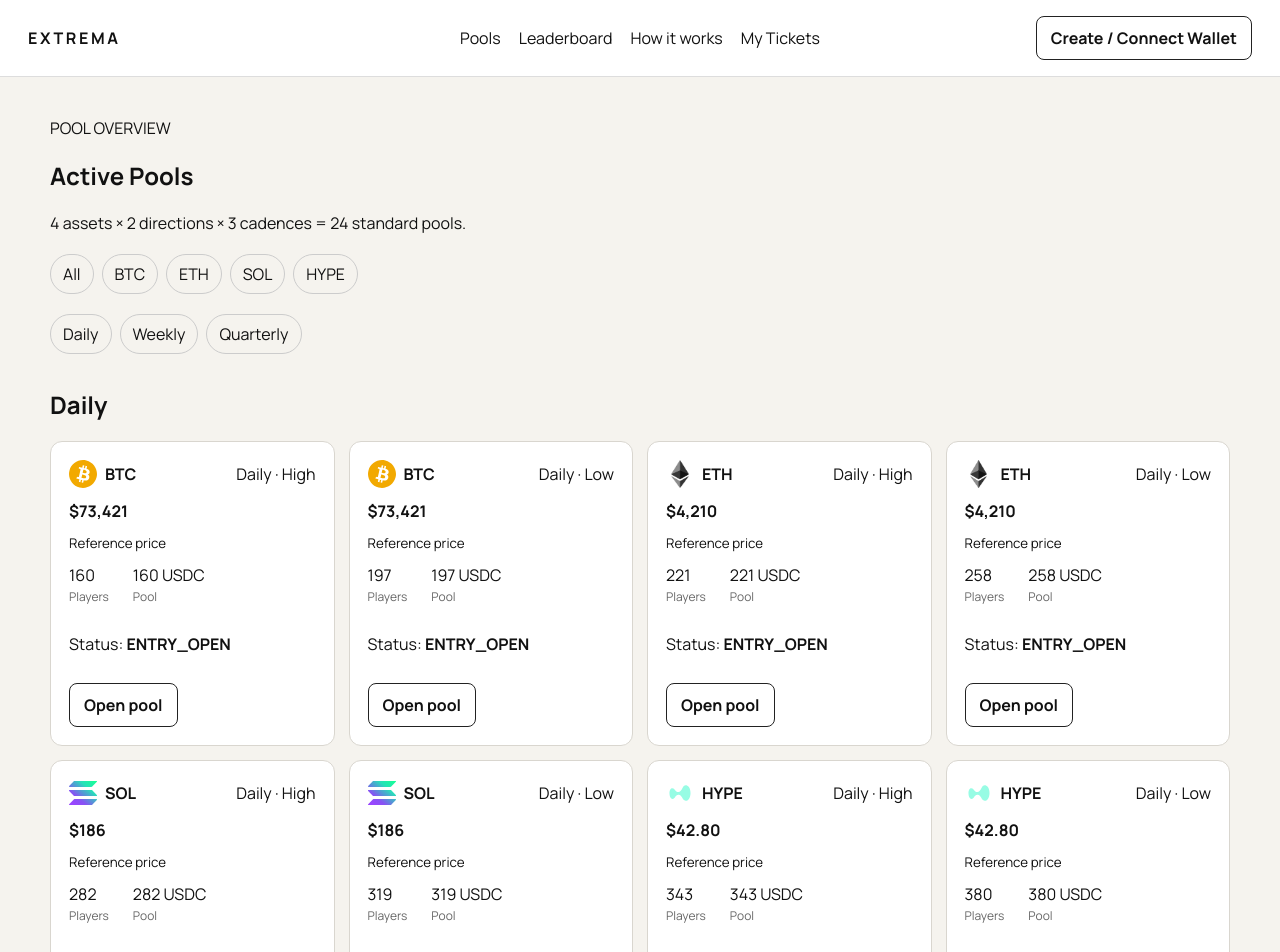
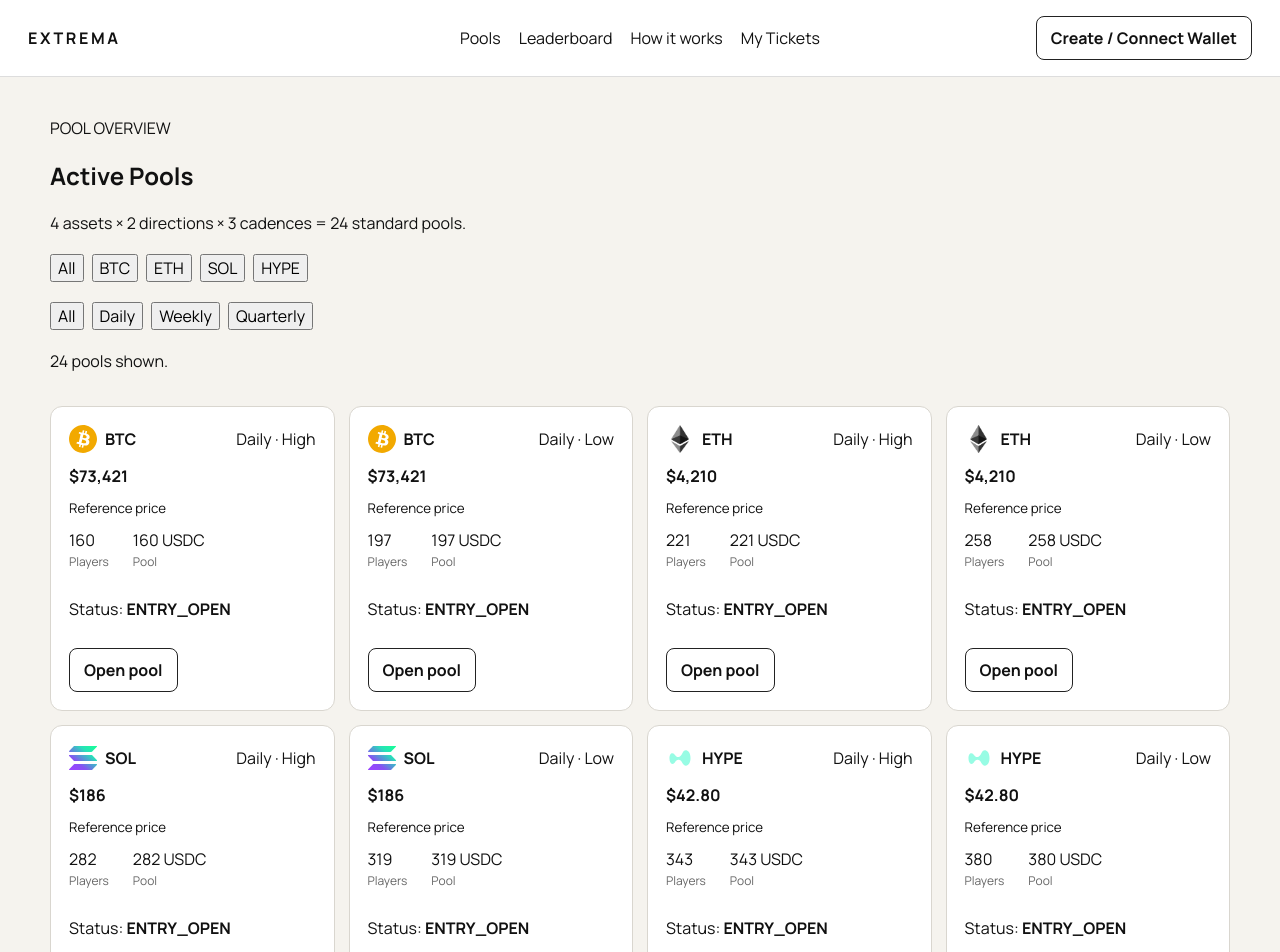
Before and after one commit to dharmanan/extrama-arc, a Next.js app: page /pools in a window 1280 px wide. Shown: the top 952 px of the page. Built offline with nearby package versions, Linux system fonts and the light colour scheme.

Commit message:
feat: wire pool overview to interactive filters

```diff
--- a/app/pools/page.tsx
+++ b/app/pools/page.tsx
@@ -1,9 +1,5 @@
-import { PoolSummary, ProductHeader } from "../product-components";
-import { pools } from "../lib/data";
-import type { Asset, Cadence } from "../lib/domain";
-
-const assets: ("All" | Asset)[] = ["All", "BTC", "ETH", "SOL", "HYPE"];
-const cadences: Cadence[] = ["Daily", "Weekly", "Quarterly"];
+import { ProductHeader } from "../product-components";
+import PoolsClient from "./PoolsClient";
 
 export default function PoolsPage() {
   return (
@@ -13,20 +9,7 @@
         <p>POOL OVERVIEW</p>
         <h1>Active Pools</h1>
         <p>4 assets × 2 directions × 3 cadences = 24 standard pools.</p>
-
-        <div className="wf-tabs">{assets.map((item) => <span key={item}>{item}</span>)}</div>
-        <div className="wf-tabs">{cadences.map((item) => <span key={item}>{item}</span>)}</div>
-
-        {cadences.map((cadence) => (
-          <section className="wf-section" key={cadence}>
-            <h2>{cadence}</h2>
-            <div className="wf-grid">
-              {pools.filter((pool) => pool.cadence === cadence).map((pool) => (
-                <PoolSummary pool={pool} key={pool.slug} />
-              ))}
-            </div>
-          </section>
-        ))}
+        <PoolsClient />
       </section>
     </main>
   );
```
